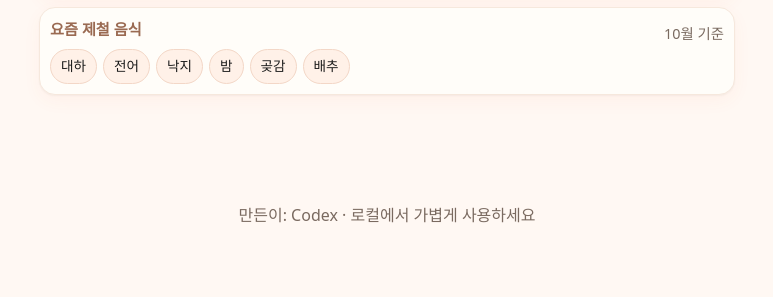
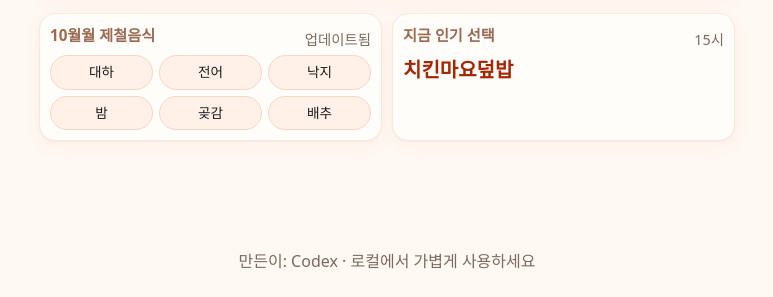
Before and after one commit to productspigen-art/lunch-random, a plain HTML site: page index.html in a window 1280 px wide. Shown: the part 724-1021 px from the top of the page, without its empty margins (253-1026 px from the left). Before the commit the page ends 975 px from the top, so only its background shows below. Drawn offline with Linux system fonts and the light colour scheme.

Commit message:
feat(info): seasonal 3-column grid + monthly title; add context-based popular pick using weather/location/time + user selection

```diff
--- a/app.js
+++ b/app.js
@@ -268,6 +268,10 @@
     clearContextBtn: document.getElementById('clearContextBtn'),
     seasonalList: document.getElementById('seasonalList'),
     seasonalMeta: document.getElementById('seasonalMeta'),
+    seasonalTitle: document.getElementById('seasonal-title'),
+    contextMeta: document.getElementById('contextMeta'),
+    contextBest: document.getElementById('contextBest'),
+    contextWhy: document.getElementById('contextWhy'),
     weatherInfo: document.getElementById('weatherInfo'),
     nearbyInfo: document.getElementById('nearbyInfo'),
   };
@@ -291,7 +295,7 @@
       if(!Array.isArray(saved.situation)) saved.situation = [];
       return { situation: saved.situation };
     })(),
-    weather: { ready:false, summary:null },
+    weather: { ready:false, summary:null, code:null, temp:null },
     location: storage.get('lm_location', null), // {lat,lng,ts}
     nearby: storage.get('lm_nearby_presence', { ready:false, presentCats: [], radius: 1200, ts: 0 })
   };
@@ -410,9 +414,91 @@
       chip.textContent = name;
       els.seasonalList.appendChild(chip);
     });
-    if(els.seasonalMeta){
-      const monthLabel = now.toLocaleString('ko-KR', { month: 'long' });
-      els.seasonalMeta.textContent = `${monthLabel} 기준`;
+    const monthLabel = now.toLocaleString('ko-KR', { month: '2-digit' }).replace(/^0/,'');
+    if(els.seasonalMeta) els.seasonalMeta.textContent = `업데이트됨`;
+    if(els.seasonalTitle) els.seasonalTitle.textContent = `${monthLabel}월 제철음식`;
+  }
+
+  function summarizeContext(){
+    const parts = [];
+    const h = new Date().getHours();
+    const hourLabel = `${h}시`;
+    parts.push(hourLabel);
+    if(state.weather && state.weather.summary){ parts.push(state.weather.summary); }
+    if(state.nearby && state.nearby.ready && state.nearby.presentCats && state.nearby.presentCats.length){
+      const labelById = new Map(state.categories.map(c => [c.id, c.name]));
+      const cats = state.nearby.presentCats.slice(0,3).map(id=>labelById.get(id)||id).join('·');
+      parts.push(`근처:${cats}`);
+    }
+    return parts.join(' · ');
+  }
+
+  function rulesFromContext(){
+    const r = { wantCold:false, wantSoup:false, wantSpicy:false, wantQuick:false, wantHeavy:false };
+    const h = new Date().getHours();
+    const t = state.weather?.temp;
+    const code = Number(state.weather?.code);
+    const isRain = [51,53,55,56,57,61,63,65,66,67,80,81,82].includes(code);
+    const isSnow = [71,73,75,77,85,86].includes(code);
+    if(Number.isFinite(t)){
+      if(t >= 27) r.wantCold = true;
+      if(t <= 8) r.wantSoup = true;
+    }
+    if(isRain || isSnow) r.wantSoup = true;
+    if(h>=6 && h<=10) r.wantQuick = true; // 오전 간편
+    if(h>=11 && h<=14) {/* 점심 기본 */}
+    if(h>=17 && h<=21) r.wantHeavy = true;
+    if(h>=22 || h<=3){ r.wantSoup = true; r.wantSpicy = true; }
+    // include user's situation choices strictly
+    const S = state.context.situation || [];
+    if(S.includes('light')) { r.wantHeavy = false; r.wantQuick = true; }
+    if(S.includes('heavy')) r.wantHeavy = true;
+    if(S.includes('spicy')) r.wantSpicy = true;
+    if(S.includes('soup')) r.wantSoup = true;
+    if(S.includes('quick')||S.includes('onmove')||S.includes('solo')) r.wantQuick = true;
+    if(S.includes('hangout')||S.includes('share')) r.wantHeavy = true;
+    return r;
+  }
+
+  function filterByRules(list, r){
+    const tests = [];
+    if(r.wantCold) tests.push(it => /냉면|냉모밀|소바|냉우동|포케|샐러드/.test(it.name) || it.cat==='salad' || it.cat==='vietnamese');
+    if(r.wantSoup) tests.push(it => /찌개|국|탕|라멘|우동|짬뽕|칼국수|수제비|수프/.test(it.name));
+    if(r.wantSpicy) tests.push(it => /매운|짬뽕|마라|김치|제육|낙지|떡볶이|부대|쭈꾸미|불닭/.test(it.name));
+    if(r.wantQuick) tests.push(it => it.cat==='sandwich' || it.cat==='fast' || /김밥|샌드위치|토스트|반미|버거|오니기리|덮밥|카레/.test(it.name));
+    if(r.wantHeavy) tests.push(it => ['rice','korean','chinese','western','fast'].includes(it.cat) || /스테이크|치킨|피자|탕수육|찜닭|닭갈비/.test(it.name));
+    if(tests.length===0) return list;
+    const filtered = list.filter(it => tests.every(f => f(it)));
+    return filtered.length ? filtered : list;
+  }
+
+  function renderContextPopular(){
+    if(!els.contextBest) return;
+    // base pool: selected categories; fall back to all
+    let base = state.items.filter(it => state.selectedCats.has(it.cat));
+    if(base.length===0) base = state.items.slice();
+    // nearby bias
+    if(state.nearby && state.nearby.ready && state.nearby.presentCats && state.nearby.presentCats.length){
+      const set = new Set(state.nearby.presentCats);
+      const near = base.filter(it => set.has(it.cat));
+      if(near.length) base = near;
+    }
+    // apply rules
+    const rules = rulesFromContext();
+    let list = filterByRules(base, rules);
+    // pick one deterministically-ish
+    if(list.length===0) list = base;
+    const pick = list[Math.floor(Math.random()*list.length)];
+    els.contextBest.textContent = pick ? pick.name : '추천 준비 중';
+    if(els.contextMeta) els.contextMeta.textContent = summarizeContext();
+    if(els.contextWhy){
+      const why = [];
+      if(rules.wantCold) why.push('더운 날엔 시원하게');
+      if(rules.wantSoup) why.push('따뜻한 국물 인기');
+      if(rules.wantSpicy) why.push('매콤 선호');
+      if(rules.wantQuick) why.push('간편식 선호');
+      if(rules.wantHeavy) why.push('든든한 한 끼');
+      els.contextWhy.textContent = why.join(' · ');
     }
   }
 
@@ -572,10 +658,11 @@
       let code = null; let temp = null;
       if(data.current_weather){ code = data.current_weather.weathercode; temp = data.current_weather.temperature; }
       else if(data.current && data.current.weather_code){ code = data.current.weather_code; temp = data.current.temperature_2m; }
-      const info = mapWeather(code, temp);
-      state.weather = { ready:true, summary: info.text };
-      if(els.weatherInfo) els.weatherInfo.textContent = `현재 날씨: ${info.emoji} ${info.text}`;
-    }catch(e){ if(els.weatherInfo) els.weatherInfo.textContent = ''; }
+    const info = mapWeather(code, temp);
+    state.weather = { ready:true, summary: info.text, code, temp };
+    if(els.weatherInfo) els.weatherInfo.textContent = `현재 날씨: ${info.emoji} ${info.text}`;
+    renderContextPopular();
+  }catch(e){ if(els.weatherInfo) els.weatherInfo.textContent = ''; }
   }
 
   function mapWeather(code, temp){
@@ -616,4 +703,5 @@
   renderSeasonal();
   setNearbyInfo();
   initWeather();
+  renderContextPopular();
 })();
--- a/index.html
+++ b/index.html
@@ -51,6 +51,7 @@
         <div id="result" class="result">무엇을 추천할까요?</div>
       </section>
 
+      <div class="info-row">
         <section aria-labelledby="seasonal-title" class="card info-card">
           <div class="card-header">
             <h2 id="seasonal-title">요즘 제철 음식</h2>
@@ -58,6 +59,18 @@
           </div>
           <div id="seasonalList" class="chips" aria-live="polite"></div>
         </section>
+
+        <section aria-labelledby="contextpick-title" class="card info-card context-card">
+          <div class="card-header">
+            <h2 id="contextpick-title">지금 인기 선택</h2>
+            <div id="contextMeta" class="muted small"></div>
+          </div>
+          <div class="best-wrap">
+            <div id="contextBest" class="best-title">계산 중...</div>
+            <div id="contextWhy" class="muted small"></div>
+          </div>
+        </section>
+      </div>
 
 
     </main>
--- a/styles.css
+++ b/styles.css
@@ -127,3 +127,16 @@ body{
   background:#ffd9c9;
   color:#7a3a22;
 }
+
+/* Seasonal list 3-column grid and info/context row layout */
+.info-row{display:grid;gap:10px}
+@media (min-width: 700px){.info-row{grid-template-columns:1fr 1fr}}
+.info-card #seasonalList{
+  display:grid;
+  grid-template-columns:repeat(3,minmax(0,1fr));
+}
+.info-card #seasonalList .chip{display:block;text-align:center}
+
+/* Context pick styles */
+.context-card .best-wrap{display:grid;gap:4px}
+.context-card .best-title{font-size:1.25rem;font-weight:800;color:#a32600}
```
Lines whose indentation alone changed are shown as unchanged.
